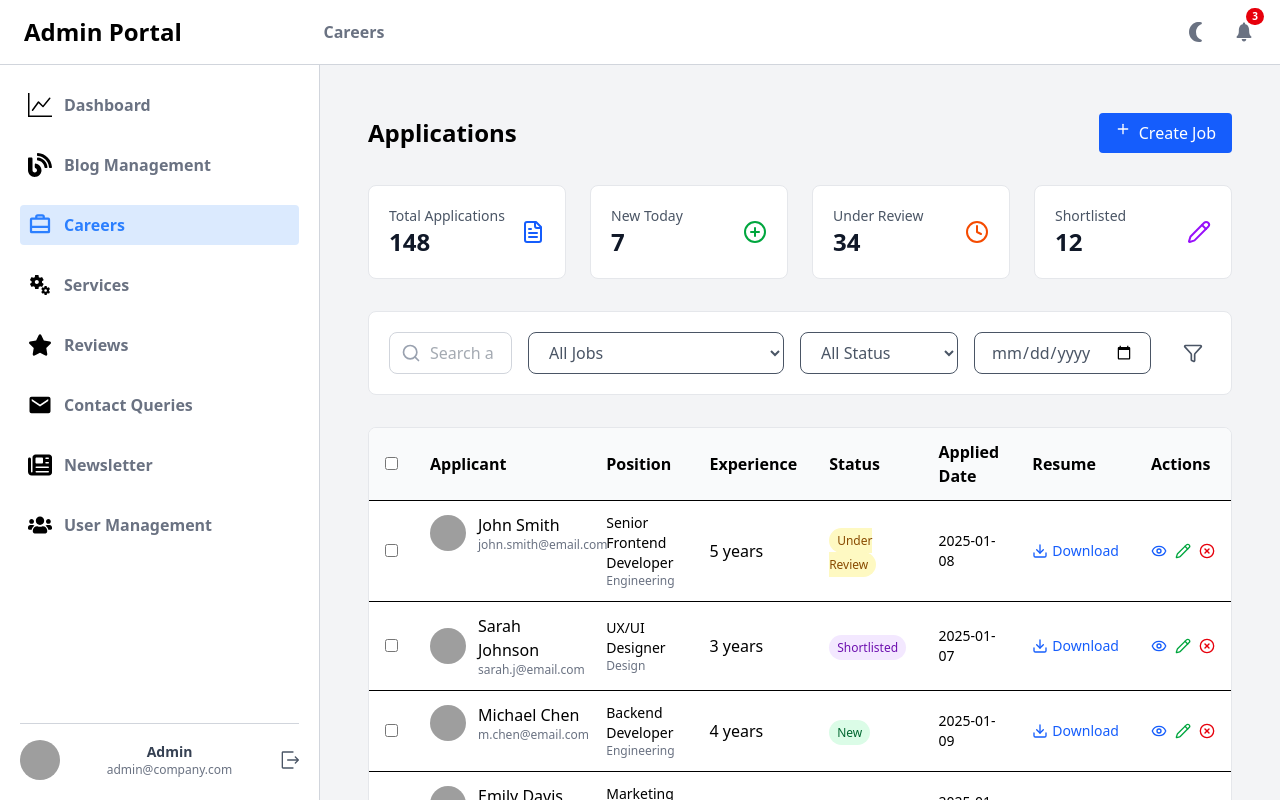
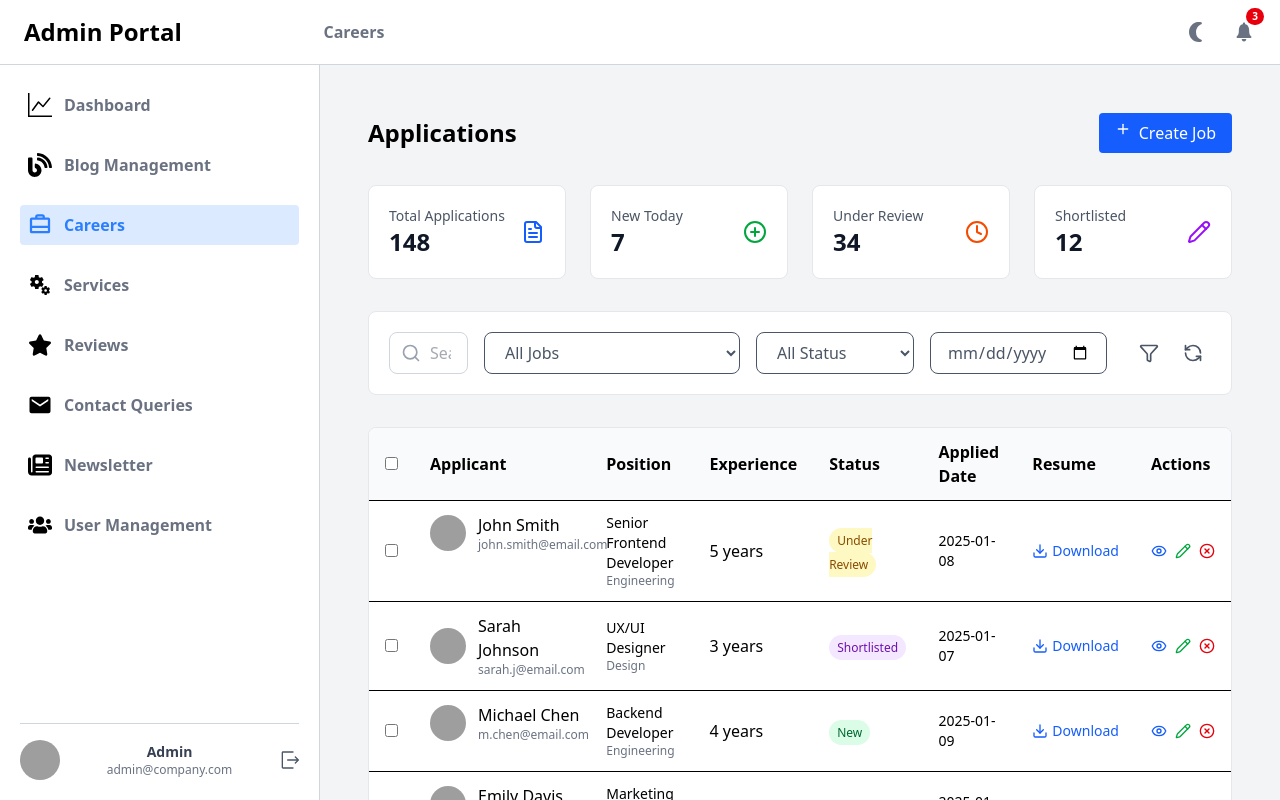
Before and after one commit to Collabority/cl-adminfrontend, a React (Vite) app: page /careers in a window 1280 px wide. Built offline with nearby package versions, Linux system fonts and the light colour scheme; grey boxes are pictures that could not be loaded.

Commit message:
merge vani/careers

```diff
--- a/src/pages/Careers/Applications.jsx
+++ b/src/pages/Careers/Applications.jsx
@@ -186,6 +186,7 @@ const Applications = () => {
           </div>
           <div className="flex gap-2 justify-end w-full md:w-auto">
             <button className="p-2 text-gray-600 hover:bg-gray-100 rounded-lg"><Filter className="w-5 h-5" /></button>
+            <button className="p-2 text-gray-600 hover:bg-gray-100 rounded-lg"><RefreshCcw className="w-5 h-5" /></button>
           </div>
         </div>
       </div>
```
